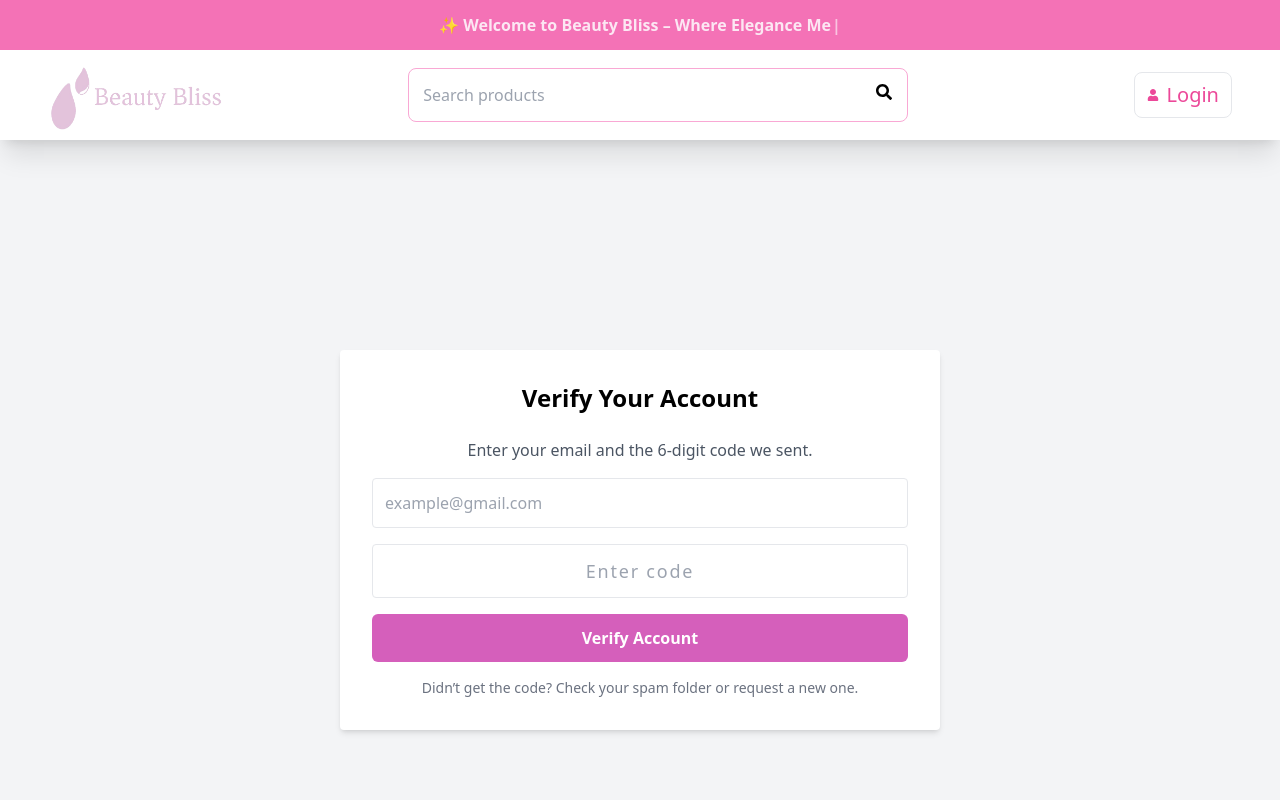
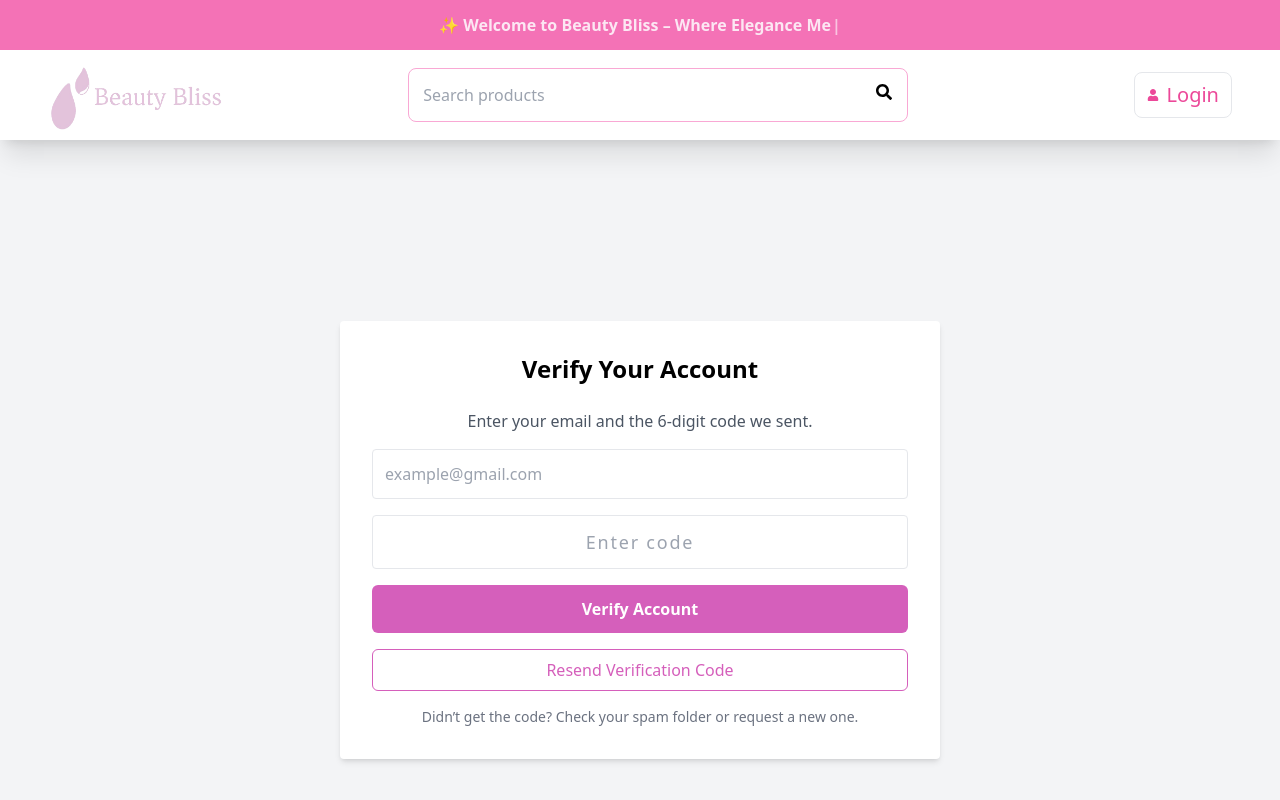
Before and after one commit to AllanLucky/princessbeautyshop-app, a React (Vite) app in the folder Frontend/: page /verify-account in a window 1280 px wide. Shown: the top 800 px of the page. Built offline with nearby package versions, Linux system fonts and the light colour scheme; some icons are missing.

Commit message:
improve frontend authentication workflow and verification UX

```diff
--- a/Frontend/src/pages/Login.jsx
+++ b/Frontend/src/pages/Login.jsx
@@ -15,14 +15,10 @@ const Login = () => {
   const dispatch = useDispatch();
   const navigate = useNavigate();
 
-  // ================= REDIRECT AFTER LOGIN =================
+  // ================= AUTO REDIRECT IF ALREADY LOGIN =================
   useEffect(() => {
     if (currentUser) {
-      toast.success("Login successful 🎉");
-
-      setTimeout(() => {
-        navigate("/", { replace: true });
-      }, 1000);
+      navigate("/", { replace: true });
     }
   }, [currentUser, navigate]);
 
@@ -54,7 +50,7 @@ const Login = () => {
     e.preventDefault();
 
     if (!validateForm()) return;
-    if (loading || isFetching) return; // prevent double click
+    if (loading || isFetching) return;
 
     setLoading(true);
 
@@ -63,6 +59,12 @@ const Login = () => {
         email: email.trim(),
         password,
       });
+
+      toast.success("Login successful 🎉");
+
+      setTimeout(() => {
+        navigate("/", { replace: true });
+      }, 800);
     } catch (err) {
       toast.error(
         err?.response?.data?.message ||
@@ -73,7 +75,6 @@ const Login = () => {
     }
   };
 
-  // ================= UI =================
   return (
     <div className="flex items-center justify-center min-h-screen bg-gray-100 px-4 py-10">
       <ToastContainer position="top-right" autoClose={3000} />
@@ -94,6 +95,7 @@ const Login = () => {
           <h2 className="text-3xl font-bold text-gray-700 mb-2">
             Welcome Back 👋
           </h2>
+
           <p className="text-gray-500 mb-8 text-sm">
             Login to continue to your account
           </p>
@@ -105,9 +107,9 @@ const Login = () => {
               <label className="block text-gray-600 mb-1 font-medium">
                 Email Address
               </label>
+
               <input
                 type="email"
-                autoComplete="email"
                 placeholder="example@gmail.com"
                 value={email}
                 onChange={(e) => setEmail(e.target.value)}
@@ -124,7 +126,6 @@ const Login = () => {
               <div className="relative">
                 <input
                   type={showPass ? "text" : "password"}
-                  autoComplete="current-password"
                   placeholder="******"
                   value={password}
                   onChange={(e) => setPassword(e.target.value)}
@@ -138,21 +139,6 @@ const Login = () => {
                   {showPass ? "Hide" : "Show"}
                 </span>
               </div>
-            </div>
-
-            {/* REMEMBER + FORGOT */}
-            <div className="flex justify-between items-center text-sm">
-              <label className="flex items-center gap-2 cursor-pointer">
-                <input type="checkbox" className="accent-[#d55fbb]" />
-                Remember me
-              </label>
-
-              <Link
-                to="/forgot-password"
-                className="text-[#d55fbb] font-semibold hover:underline"
-              >
-                Forgot Password?
-              </Link>
             </div>
 
             {/* BUTTON */}
--- a/Frontend/src/pages/Register.jsx
+++ b/Frontend/src/pages/Register.jsx
@@ -15,13 +15,12 @@ const Register = () => {
 
   const handleRegister = async (e) => {
     e.preventDefault();
-    if (loading) return; // prevent double click
 
-    // trim values
+    if (loading) return;
+
     const trimmedName = name.trim();
     const trimmedEmail = email.trim();
 
-    // validation
     if (!trimmedName || !trimmedEmail || !password || !confirmPassword) {
       return toast.error("All fields are required");
     }
@@ -35,7 +34,6 @@ const Register = () => {
       return toast.error("Password must be at least 6 characters");
     }
 
-    // strong password rules
     if (!/[A-Z]/.test(password)) {
       return toast.error("Password must contain at least one capital letter");
     }
@@ -51,32 +49,37 @@ const Register = () => {
     setLoading(true);
 
     try {
-      await userRequest.post("/auth/register", {
+      const res = await userRequest.post("/auth/register", {
         name: trimmedName,
         email: trimmedEmail,
         password,
       });
 
+      if (res?.data?.success) {
         toast.success(
+          res.data.message ||
             "Account created successfully 🎉 Check your email to verify account"
         );
 
-      // clear form
         setName("");
         setEmail("");
         setPassword("");
         setConfirmPassword("");
 
-      // go verify page
         setTimeout(() => {
-        navigate("/verify-account", { state: { email: trimmedEmail } });
+          navigate("/verify-account", {
+            state: { email: trimmedEmail },
+          });
         }, 1500);
+      } else {
+        toast.error("Registration failed");
+      }
     } catch (error) {
-      if (error.response?.data?.message) {
-        toast.error(error.response.data.message);
-      } else {
-        toast.error("Something went wrong, try again");
-      }
+      const msg =
+        error?.response?.data?.message ||
+        "Something went wrong, try again";
+
+      toast.error(msg);
     } finally {
       setLoading(false);
     }
@@ -105,7 +108,6 @@ const Register = () => {
 
           <form className="space-y-5 md:space-y-6" onSubmit={handleRegister}>
 
-            {/* NAME */}
             <div>
               <label className="block text-gray-600 mb-1 text-sm">
                 Full Name
@@ -119,9 +121,10 @@ const Register = () => {
               />
             </div>
 
-            {/* EMAIL */}
             <div>
-              <label className="block text-gray-600 mb-1 text-sm">Email</label>
+              <label className="block text-gray-600 mb-1 text-sm">
+                Email
+              </label>
               <input
                 type="email"
                 placeholder="example@gmail.com"
@@ -131,7 +134,6 @@ const Register = () => {
               />
             </div>
 
-            {/* PASSWORD */}
             <div>
               <label className="block text-gray-600 mb-1 text-sm">
                 Password
@@ -145,7 +147,6 @@ const Register = () => {
               />
             </div>
 
-            {/* CONFIRM PASSWORD */}
             <div>
               <label className="block text-gray-600 mb-1 text-sm">
                 Confirm Password
@@ -159,7 +160,6 @@ const Register = () => {
               />
             </div>
 
-            {/* BUTTON */}
             <button
               type="submit"
               disabled={loading}
@@ -172,7 +172,6 @@ const Register = () => {
               {loading ? "Creating account..." : "Register"}
             </button>
 
-            {/* LOGIN */}
             <div className="text-sm text-gray-600 text-center">
               Already have an account?
               <Link
@@ -182,6 +181,7 @@ const Register = () => {
                 Login
               </Link>
             </div>
+
           </form>
         </div>
       </div>
--- a/Frontend/src/pages/VerifyAccounty.jsx
+++ b/Frontend/src/pages/VerifyAccounty.jsx
@@ -7,9 +7,14 @@ import "react-toastify/dist/ReactToastify.css";
 const VerifyAccounty = () => {
   const [email, setEmail] = useState("");
   const [code, setCode] = useState("");
+
   const [loading, setLoading] = useState(false);
+  const [resendLoading, setResendLoading] = useState(false);
+  const [resendTimer, setResendTimer] = useState(0);
+
   const navigate = useNavigate();
 
+  // ================= VERIFY ACCOUNT =================
   const handleVerify = async (e) => {
     e.preventDefault();
 
@@ -18,6 +23,7 @@ const VerifyAccounty = () => {
     }
 
     setLoading(true);
+
     try {
       const { data } = await userRequest.post("/auth/verify-email", {
         email,
@@ -26,9 +32,7 @@ const VerifyAccounty = () => {
 
       toast.success(data.message || "Email verified successfully 🎉");
 
-      setTimeout(() => {
-        navigate("/login");
-      }, 1500);
+      setTimeout(() => navigate("/login"), 1500);
     } catch (err) {
       toast.error(err.response?.data?.message || "Verification failed");
     } finally {
@@ -36,16 +40,64 @@ const VerifyAccounty = () => {
     }
   };
 
+  // ================= RESEND CODE =================
+  const handleResendCode = async () => {
+    if (!email) {
+      return toast.error("Enter your email first");
+    }
+
+    if (resendTimer > 0) return;
+
+    setResendLoading(true);
+
+    try {
+      await userRequest.post("/auth/resend-verification", {
+        email,
+      });
+
+      toast.success("New verification code sent 🎉");
+
+      startResendCooldown();
+    } catch (err) {
+      toast.error(
+        err.response?.data?.message ||
+          "Failed to resend verification code"
+      );
+    } finally {
+      setResendLoading(false);
+    }
+  };
+
+  // ================= TIMER COOL DOWN =================
+  const startResendCooldown = () => {
+    setResendTimer(60);
+
+    const interval = setInterval(() => {
+      setResendTimer((prev) => {
+        if (prev <= 1) {
+          clearInterval(interval);
+          return 0;
+        }
+        return prev - 1;
+      });
+    }, 1000);
+  };
+
+  // ================= UI =================
   return (
     <div className="flex justify-center items-center min-h-screen bg-gray-100 px-4">
       <ToastContainer position="top-right" autoClose={3000} />
+
       <form
         onSubmit={handleVerify}
         className="bg-white p-8 rounded shadow-md w-full max-w-[600px]"
       >
-        <h2 className="text-2xl font-bold mb-6 text-center">Verify Your Account</h2>
+        <h2 className="text-2xl font-bold mb-6 text-center">
+          Verify Your Account
+        </h2>
+
         <p className="text-gray-600 mb-4 text-center">
-          Enter your email and the 6‑digit code we sent.
+          Enter your email and the 6-digit code we sent.
         </p>
 
         <input
@@ -64,6 +116,7 @@ const VerifyAccounty = () => {
           className="w-full p-3 border rounded mb-4 text-center tracking-widest text-lg"
         />
 
+        {/* VERIFY BUTTON */}
         <button
           type="submit"
           disabled={loading}
@@ -76,6 +129,20 @@ const VerifyAccounty = () => {
           {loading ? "Verifying..." : "Verify Account"}
         </button>
 
+        {/* RESEND BUTTON */}
+        <button
+          type="button"
+          onClick={handleResendCode}
+          disabled={resendLoading || resendTimer > 0}
+          className="w-full mt-4 py-2 border border-[#d55fbb] text-[#d55fbb] rounded-md hover:bg-[#d55fbb] hover:text-white transition"
+        >
+          {resendLoading
+            ? "Sending..."
+            : resendTimer > 0
+            ? `Resend Code (${resendTimer}s)`
+            : "Resend Verification Code"}
+        </button>
+
         <p className="text-sm text-gray-500 mt-4 text-center">
           Didn’t get the code? Check your spam folder or request a new one.
         </p>
```
Lines whose indentation alone changed are shown as unchanged.
